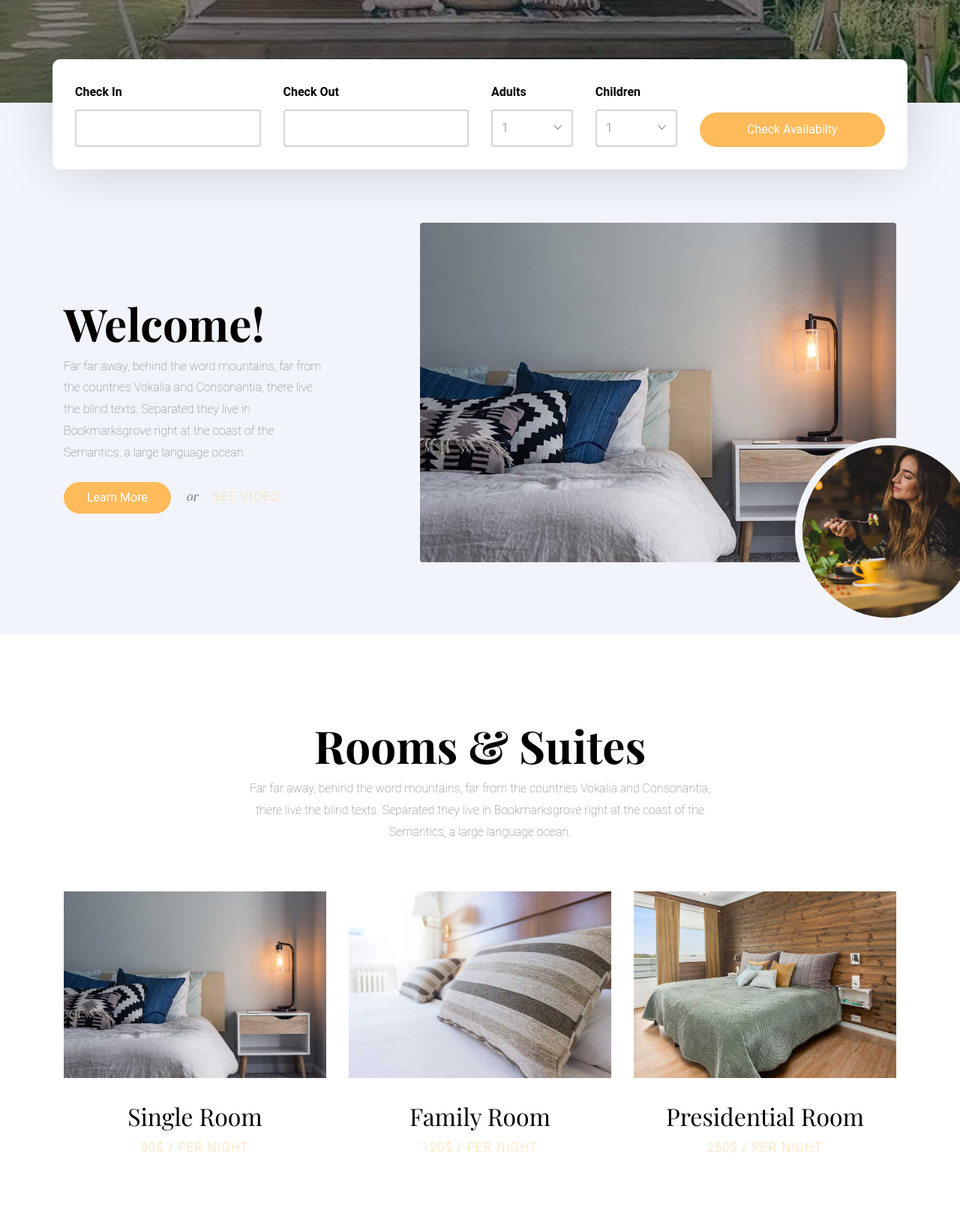
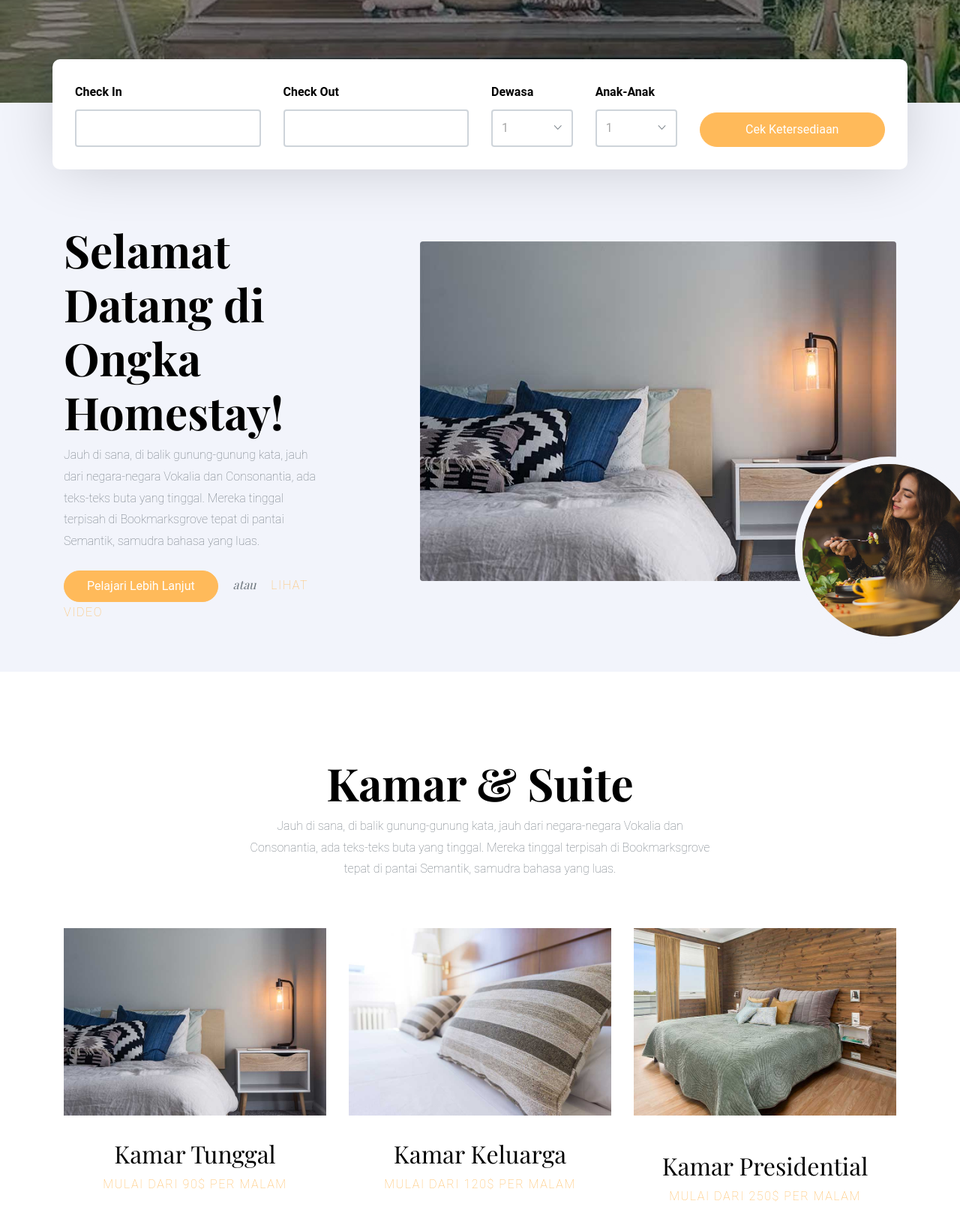
Before and after one commit to muhdanfyan/ongkahomestay, a plain HTML site: page index.html in a window 1280 px wide. Shown: the part 663-2293 px from the top of the page at 75% size. Drawn offline with nearby package versions, Linux system fonts and the light colour scheme; some icons are missing; files whose address does not match are found by name; a web font is replaced by a local one.

Commit message:
Update index.html

```diff
--- a/index.html
+++ b/index.html
@@ -63,13 +63,12 @@
       </div>
     </header>
     <!-- END head -->
-
     <section class="site-hero overlay" style="background-image: url(images/hero_4.jpg)" data-stellar-background-ratio="0.5">
       <div class="container">
         <div class="row site-hero-inner justify-content-center align-items-center">
           <div class="col-md-10 text-center" data-aos="fade-up">
-            <span class="custom-caption text-uppercase text-white d-block  mb-3">Welcome To 5 <span class="fa fa-star text-primary"></span>   Hotel</span>
-            <h1 class="heading">A Best Place To Stay</h1>
+            <span class="custom-caption text-uppercase text-white d-block  mb-3">Selamat Datang di Ongka Homestay</span>
+            <h1 class="heading">Tempat Terbaik untuk Menginap</h1>
           </div>
         </div>
       </div>
@@ -100,14 +99,14 @@
                 <div class="col-md-6 mb-3 mb-lg-0 col-lg-3">
                   <label for="checkout_date" class="font-weight-bold text-black">Check Out</label>
                   <div class="field-icon-wrap">
-                    <div class="icon"><span class="icon-calendar"></span></div>
+                    <div class "icon"><span class="icon-calendar"></span></div>
                     <input type="text" id="checkout_date" class="form-control">
                   </div>
                 </div>
                 <div class="col-md-6 mb-3 mb-md-0 col-lg-3">
                   <div class="row">
                     <div class="col-md-6 mb-3 mb-md-0">
-                      <label for="adults" class="font-weight-bold text-black">Adults</label>
+                      <label for="adults" class="font-weight-bold text-black">Dewasa</label>
                       <div class="field-icon-wrap">
                         <div class="icon"><span class="ion-ios-arrow-down"></span></div>
                         <select name="" id="adults" class="form-control">
@@ -119,7 +118,7 @@
                       </div>
                     </div>
                     <div class="col-md-6 mb-3 mb-md-0">
-                      <label for="children" class="font-weight-bold text-black">Children</label>
+                      <label for="children" class="font-weight-bold text-black">Anak-Anak</label>
                       <div class="field-icon-wrap">
                         <div class="icon"><span class="ion-ios-arrow-down"></span></div>
                         <select name="" id="children" class="form-control">
@@ -133,13 +132,11 @@
                   </div>
                 </div>
                 <div class="col-md-6 col-lg-3 align-self-end">
-                  <button class="btn btn-primary btn-block text-white">Check Availabilty</button>
+                  <button class="btn btn-primary btn-block text-white">Cek Ketersediaan</button>
                 </div>
               </div>
             </form>
           </div>
-
-
         </div>
       </div>
     </section>
@@ -154,11 +151,10 @@
             <img src="images/img_1.jpg" alt="Image" class="img-fluid rounded">
           </div>
           <div class="col-md-12 col-lg-4 order-lg-1" data-aos="fade-up">
-            <h2 class="heading">Welcome!</h2>
-            <p class="mb-4">Far far away, behind the word mountains, far from the countries Vokalia and Consonantia, there live the blind texts. Separated they live in Bookmarksgrove right at the coast of the Semantics, a large language ocean.</p>
-            <p><a href="#" class="btn btn-primary text-white py-2 mr-3">Learn More</a> <span class="mr-3 font-family-serif"><em>or</em></span> <a href="https://vimeo.com/channels/staffpicks/93951774"  data-fancybox class="text-uppercase letter-spacing-1">See video</a></p>
+            <h2 class="heading">Selamat Datang di Ongka Homestay!</h2>
+            <p class="mb-4">Jauh di sana, di balik gunung-gunung kata, jauh dari negara-negara Vokalia dan Consonantia, ada teks-teks buta yang tinggal. Mereka tinggal terpisah di Bookmarksgrove tepat di pantai Semantik, samudra bahasa yang luas.</p>
+            <p><a href="#" class="btn btn-primary text-white py-2 mr-3">Pelajari Lebih Lanjut</a> <span class="mr-3 font-family-serif"><em>atau</em></span> <a href="https://vimeo.com/channels/staffpicks/93951774"  data-fancybox class="text-uppercase letter-spacing-1">Lihat Video</a></p>
           </div>
-
         </div>
       </div>
     </section>
@@ -167,19 +163,19 @@
       <div class="container">
         <div class="row justify-content-center text-center mb-5">
           <div class="col-md-7">
-            <h2 class="heading" data-aos="fade-up">Rooms &amp; Suites</h2>
-            <p data-aos="fade-up" data-aos-delay="100">Far far away, behind the word mountains, far from the countries Vokalia and Consonantia, there live the blind texts. Separated they live in Bookmarksgrove right at the coast of the Semantics, a large language ocean.</p>
+            <h2 class="heading" data-aos="fade-up">Kamar & Suite</h2>
+            <p data-aos="fade-up" data-aos-delay="100">Jauh di sana, di balik gunung-gunung kata, jauh dari negara-negara Vokalia dan Consonantia, ada teks-teks buta yang tinggal. Mereka tinggal terpisah di Bookmarksgrove tepat di pantai Semantik, samudra bahasa yang luas.</p>
           </div>
         </div>
         <div class="row">
           <div class="col-md-6 col-lg-4" data-aos="fade-up">
             <a href="#" class="room">
               <figure class="img-wrap">
-                <img src="images/img_1.jpg" alt="Free website template" class="img-fluid mb-3">
+                <img src="images/img_1.jpg" alt="Ongka Homestay" class="img-fluid mb-3">
               </figure>
               <div class="p-3 text-center room-info">
-                <h2>Single Room</h2>
-                <span class="text-uppercase letter-spacing-1">90$ / per night</span>
+                <h2>Kamar Tunggal</h2>
+                <span class="text-uppercase letter-spacing-1">Mulai dari 90$ per malam</span>
               </div>
             </a>
           </div>
@@ -187,28 +183,26 @@
           <div class="col-md-6 col-lg-4" data-aos="fade-up">
             <a href="#" class="room">
               <figure class="img-wrap">
-                <img src="images/img_2.jpg" alt="Free website template" class="img-fluid mb-3">
+                <img src="images/img_2.jpg" alt="Ongka Homestay" class="img-fluid mb-3">
               </figure>
               <div class="p-3 text-center room-info">
-                <h2>Family Room</h2>
-                <span class="text-uppercase letter-spacing-1">120$ / per night</span>
+                <h2>Kamar Keluarga</h2>
+                <span class="text-uppercase letter-spacing-1">Mulai dari 120$ per malam</span>
               </div>
             </a>
           </div>
 
           <div class="col-md-6 col-lg-4" data-aos="fade-up">
             <a href="#" class="room">
-              <figure class="img-wrap">
-                <img src="images/img_3.jpg" alt="Free website template" class="img-fluid mb-3">
+              <figure class "img-wrap">
+                <img src="images/img_3.jpg" alt="Ongka Homestay" class="img-fluid mb-3">
               </figure>
               <div class="p-3 text-center room-info">
-                <h2>Presidential Room</h2>
-                <span class="text-uppercase letter-spacing-1">250$ / per night</span>
+                <h2>Kamar Presidential</h2>
+                <span class="text-uppercase letter-spacing-1">Mulai dari 250$ per malam</span>
               </div>
             </a>
           </div>
-
-
         </div>
       </div>
     </section>
```
